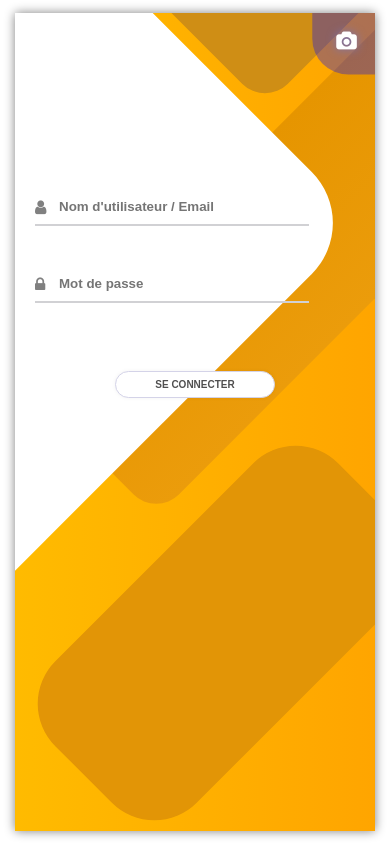
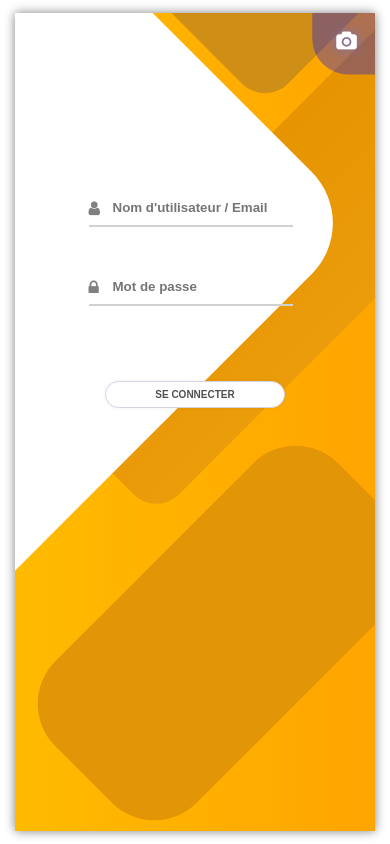
Before and after one commit to TechCore-Hei/facial-attendence-UI-, a React (Create React App) app: page /login in a window 390 px wide. Built offline with nearby package versions, Linux system fonts and the light colour scheme.

Commit message:
styles: make login page and facial recognition responsive

```diff
--- a/src/App.tsx
+++ b/src/App.tsx
@@ -1,5 +1,5 @@
 import React from 'react';
-import { Routes, Route } from 'react-router-dom';
+import { Routes, Route, Navigate } from 'react-router-dom';
 import './App.css';
 import Login from './page/login/Login';
 import WhomiFace from './page/login/WhomiFace';
@@ -7,6 +7,7 @@ import WhomiFace from './page/login/WhomiFace';
 function App() {
   return(
       <Routes>
+        <Route path="/" element={<Navigate to="/login"/>}/>
         <Route path="/login" element={<Login/>}/>
         <Route path="/whoamiface" element={<WhomiFace/>}/>
       </Routes>
--- a/src/components/facial/Facial.css
+++ b/src/components/facial/Facial.css
@@ -45,8 +45,9 @@ canvas{
     outline: none;
     cursor: pointer;
     background: none;
-    color: gold;
-    border: 0.5px solid gold;
+    color: black;
+    background-color: rgba(128, 128, 128, 0.83);
+    border: none;
     transition: background 0.5s ease-out;
     padding: 10px;
     margin-left: 10px;
--- a/src/page/login/Login.css
+++ b/src/page/login/Login.css
@@ -11,10 +11,10 @@
 	position: relative;
 	z-index: 1;
 	height: 97vh;
-	width: 360px;
 	box-shadow: 0px 0px 10px gray;
 	overflow: hidden;
 	animation: identifier 3s ease;
+	width: min(95%, 360px);
 }
 
 .screen__content {
@@ -79,14 +79,19 @@
 }
 
 .login {
-	width: 320px;
+	width: 100%;
 	padding: 30px;
 	padding-top: 156px;
+	position: relative;
+	display: flex;
+	flex-direction: column;
+	align-items: center;
 }
 
 .login__field {
 	padding: 20px 0px;
 	position: relative;
+	margin: 1px;
 }
 
 .login__icon {
@@ -102,7 +107,7 @@
 	padding: 10px;
 	padding-left: 24px;
 	font-weight: 700;
-	width: 75%;
+	width: min(80%, 250px);
 	transition: .2s;
 }
 
@@ -117,7 +122,6 @@
 	background: #fff;
 	font-size: clamp(10px, 2vw, 14px);
 	margin-top: 15%;
-	margin-left: 25%;
 	padding: 0.7em 1em;
 	border-radius: 26px;
 	border: 1px solid #D4D3E8;
```
